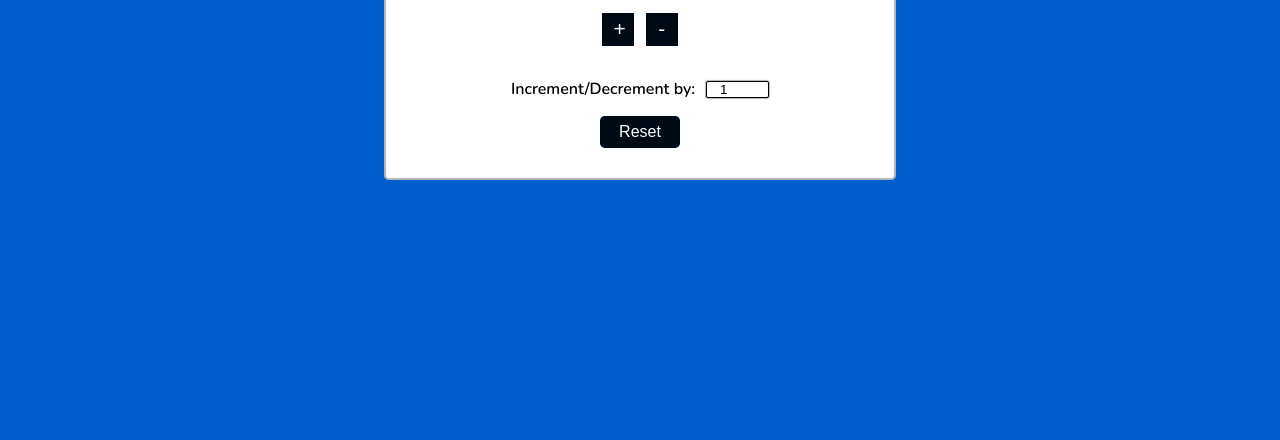
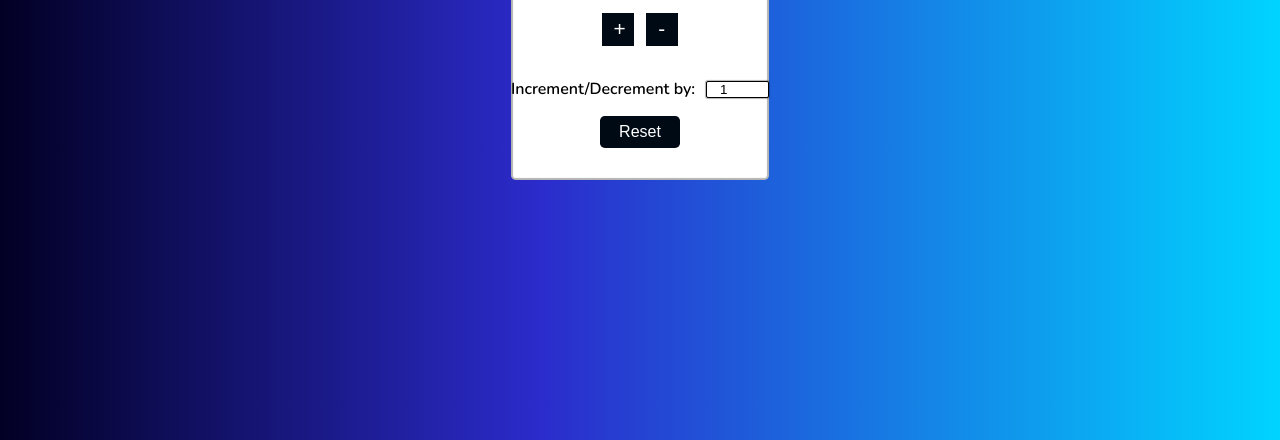
Before and after one commit to kchamling/counter-app, a plain HTML site: page index.html in a window 1280 px wide. Shown: the part 360-800 px from the top of the page. Drawn offline with nearby package versions, Linux system fonts and the light colour scheme.

Commit message:
change background

```diff
--- a/style.css
+++ b/style.css
@@ -12,7 +12,13 @@ html {
 body {
   width: 100%;
   height: 100vh;
-  background-color: #005fcc;
+  background: rgb(2, 0, 36);
+  background: linear-gradient(
+    90deg,
+    rgba(2, 0, 36, 1) 0%,
+    rgba(43, 43, 203, 1) 42%,
+    rgba(0, 212, 255, 1) 100%
+  );
   display: flex;
   flex-direction: column;
   justify-content: space-around;
@@ -27,7 +33,7 @@ body {
 }
 
 .container {
-  width: 40%;
+  max-width: 50vmax;
   height: auto;
   display: flex;
   flex-direction: column;
```
